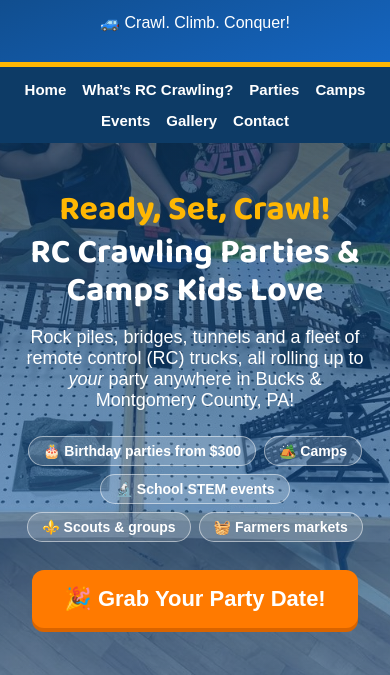
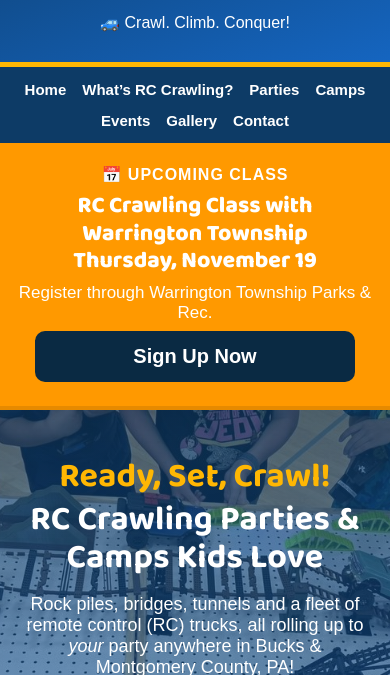
Before and after one commit to VSBCrawling/VSBcrawling.github.io, a plain HTML site: page index.html in a window 390 px wide. Shown: the part 169-844 px from the top of the page. Drawn offline with Linux system fonts and the light colour scheme.

Commit message:
Add Nov 19 Warrington class sign-up to home page (hides after Nov 19 ET) (#20)
Claude-Session: https://claude.ai/code/session_01HvUXifVDzGFc3Sjtrogsta

Co-authored-by: Claude <noreply@anthropic.com>

```diff
--- a/index.html
+++ b/index.html
@@ -269,6 +269,23 @@
     @media (prefers-reduced-motion: reduce) {
       * { animation: none !important; transition: none !important; }
     }
+    .nov19-signup {
+      background: #ff9900; color: #fff; text-align: center; padding: 22px 16px 24px;
+      border-bottom: 4px solid #e68a00;
+    }
+    .nov19-signup p { margin: 0 0 8px; }
+    .nov19-kicker { font-size: 16px; font-weight: bold; text-transform: uppercase; letter-spacing: 1px; }
+    .nov19-title { font-family: 'Baloo 2', sans-serif; font-size: 28px; font-weight: 800; line-height: 1.2; }
+    .nov19-sub { font-size: 17px; }
+    .nov19-btn {
+      display: inline-block; margin-top: 6px; background: #0a2a43; color: #fff; padding: 14px 32px;
+      font-size: 20px; font-weight: bold; border-radius: 10px; text-decoration: none;
+    }
+    .nov19-btn:hover { background: #0f4c75; }
+    @media (max-width: 600px) {
+      .nov19-title { font-size: 23px; }
+      .nov19-btn { display: block; max-width: 320px; margin: 8px auto 0; }
+    }
     .home-video { display: block; width: auto; max-width: 100%; max-height: 520px; margin: 0 auto 20px; border-radius: 14px; background: #000; }
   </style>
   <link rel="preconnect" href="https://fonts.googleapis.com" />
@@ -294,6 +311,22 @@
   <a href="gallery.html">Gallery</a>
   <a href="contact.html">Contact</a>
 </nav>
+
+<!-- NOV 19 WARRINGTON CLASS SIGN-UP (hides itself after Nov 19, Eastern time) -->
+<div id="nov19Signup" class="nov19-signup">
+  <p class="nov19-kicker">📅 Upcoming class</p>
+  <p class="nov19-title">RC Crawling Class with Warrington Township<br>Thursday, November 19</p>
+  <p class="nov19-sub">Register through Warrington Township Parks &amp; Rec.</p>
+  <a class="nov19-btn" href="https://warringtonpa.myrec.com/info/activities/program_details.aspx?ProgramID=30160" target="_blank" rel="noopener">Sign Up Now</a>
+</div>
+<script>
+  (function () {
+    var today;
+    try { today = new Intl.DateTimeFormat("en-CA", { timeZone: "America/New_York", year: "numeric", month: "2-digit", day: "2-digit" }).format(new Date()); }
+    catch (e) { var d = new Date(); today = d.getFullYear() + "-" + String(d.getMonth() + 1).padStart(2, "0") + "-" + String(d.getDate()).padStart(2, "0"); }
+    if (today > "2026-11-19") { var b = document.getElementById("nov19Signup"); if (b) b.remove(); }
+  })();
+</script>
 
 <!-- HERO -->
 <div class="hero">
```
